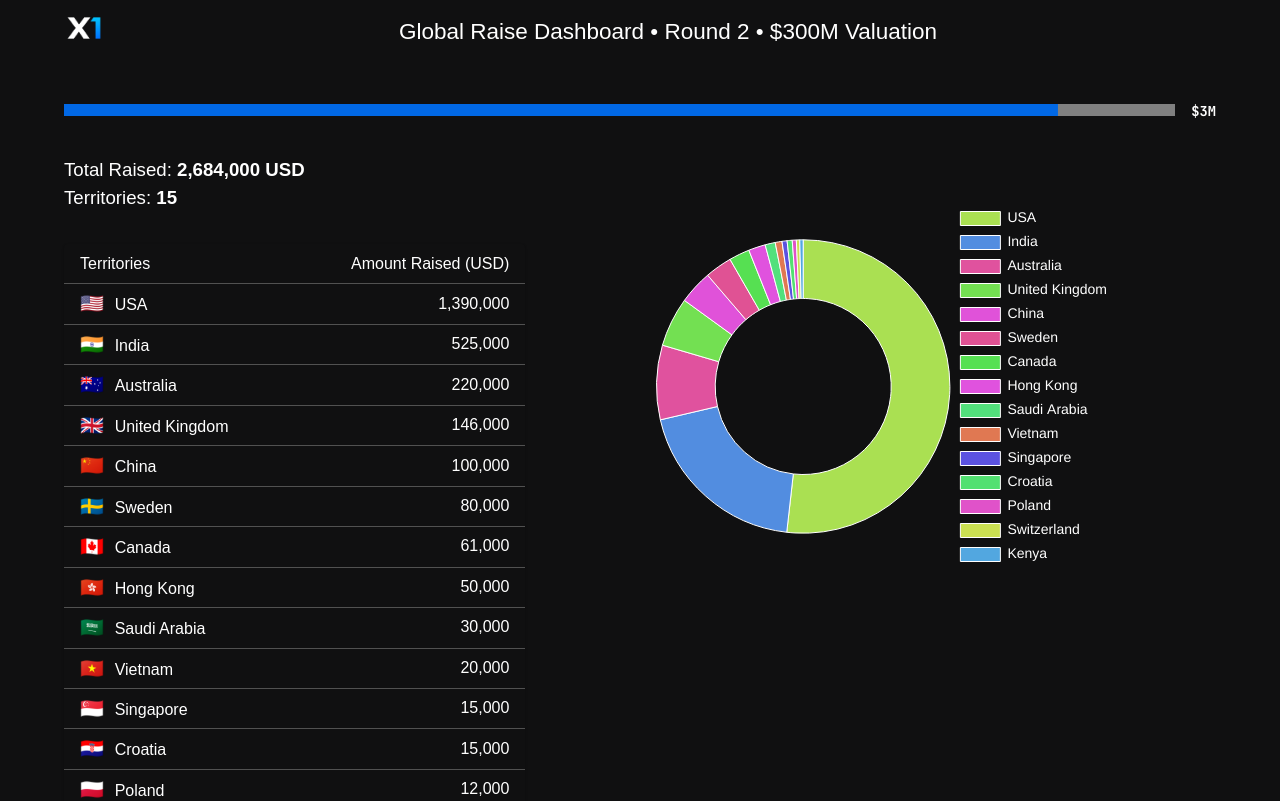
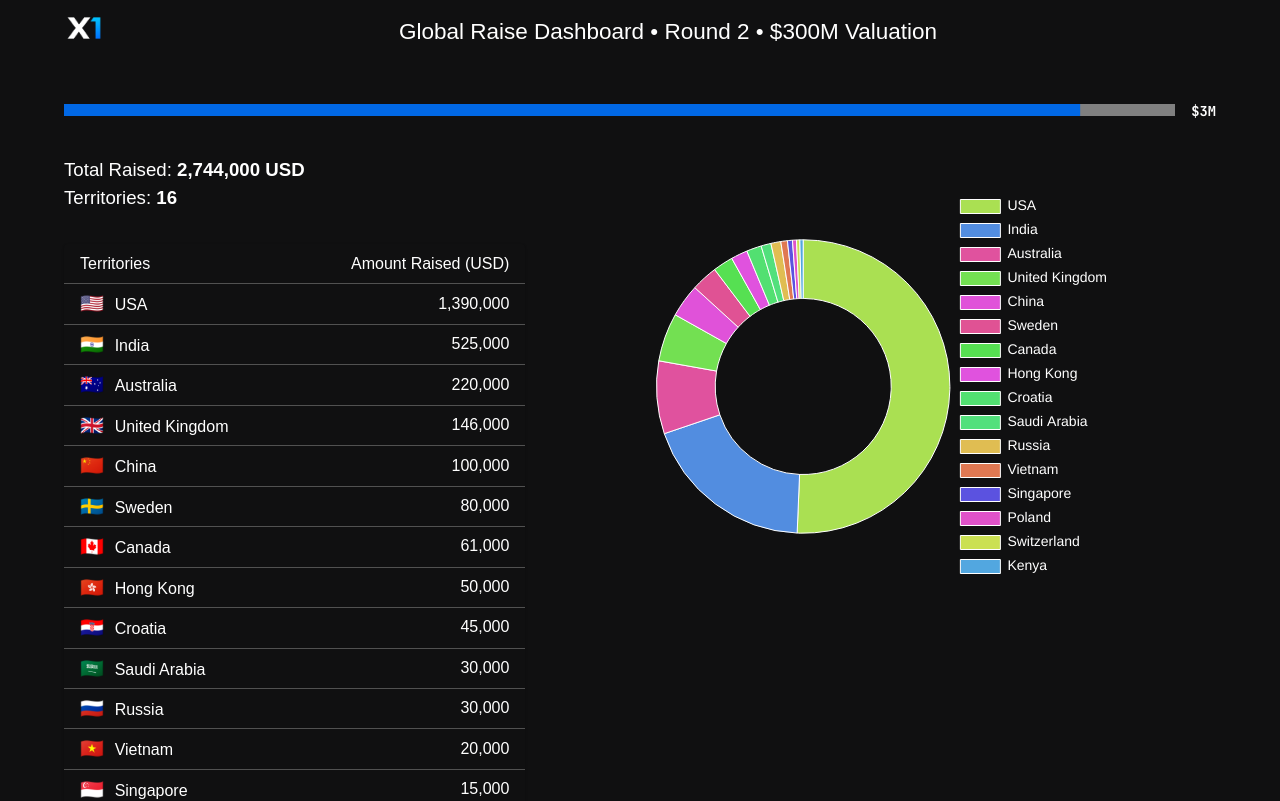
Before and after one commit to FairCrypto/x1-investors, a Next.js app: page / in a window 1280 px wide. Shown: the top 801 px of the page. Built offline with nearby package versions, Linux system fonts and the light colour scheme.

Commit message:
added investment(s)

```diff
--- a/app/investors.ts
+++ b/app/investors.ts
@@ -37,6 +37,8 @@ export const investorsRaw: Array<Record<string, any>> = [
   { country: 'Kenya', countryCode: 'KE',  amount: 10_000, investors: 1 },
   { country: 'Vietnam', countryCode: 'VN',  amount: 20_000, investors: 1 },
   { country: 'Croatia', countryCode: 'HR',  amount: 15_000, investors: 1 },
+  { country: 'Croatia', countryCode: 'HR',  amount: 30_000, investors: 1 },
+  { country: 'Russia', countryCode: 'RU',  amount: 30_000, investors: 1 },
 ];
 
 export const investors = investorsRaw.reduce((acc, curr) => {
```
